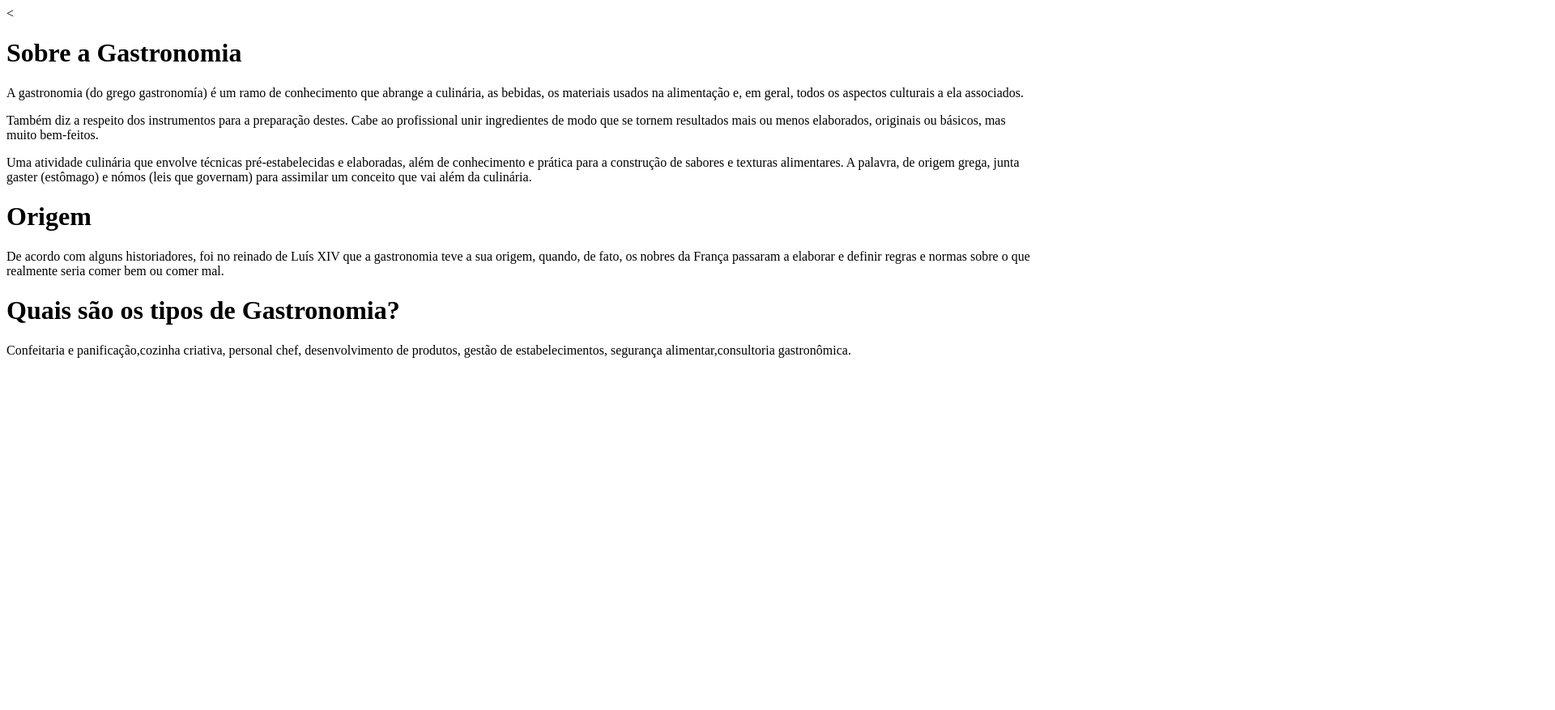
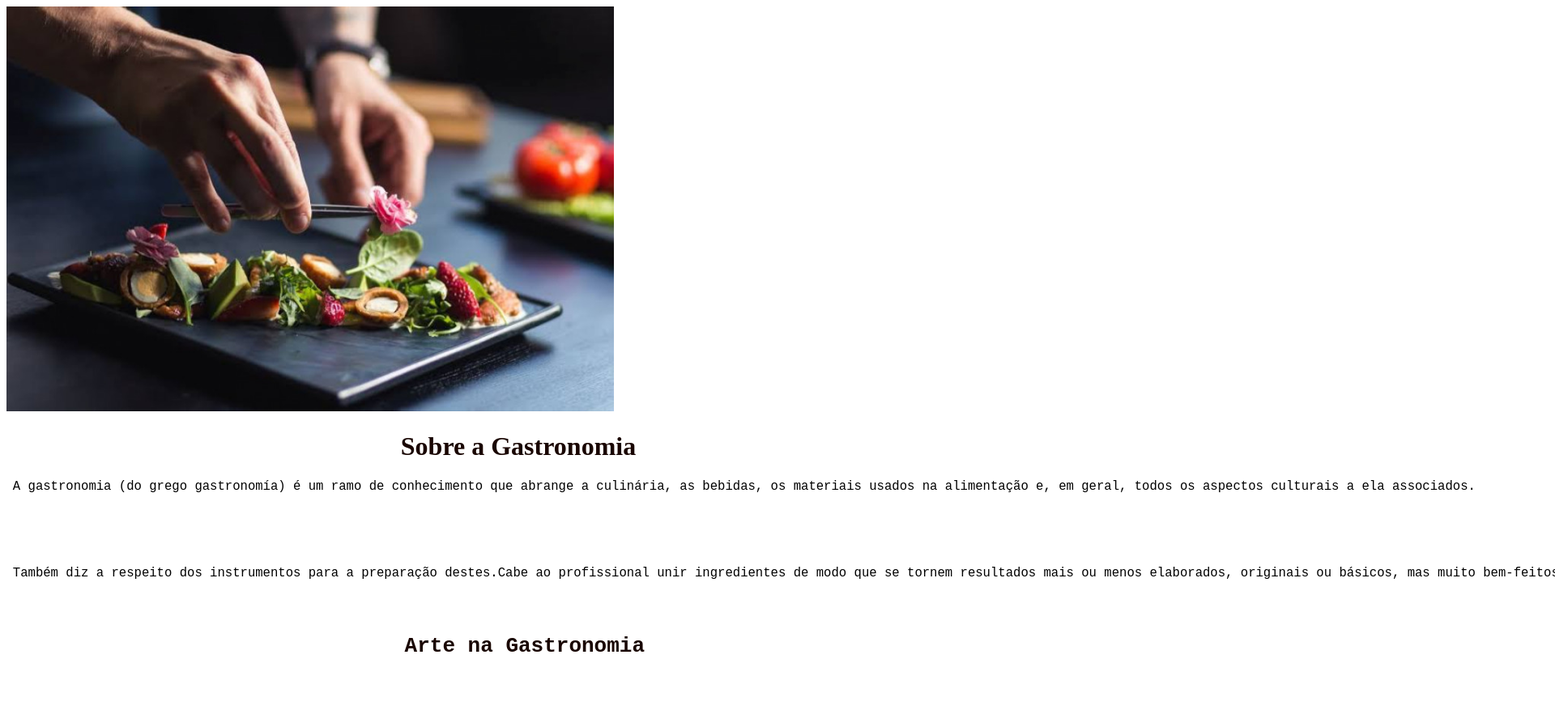
Before and after one commit to EmilyMeira/atividadeswilsonjoffre, a plain HTML site: page index.html in a window 1280 px wide. Shown: the top 877 px of the page at 81% size, 1920 px wide, since content can reach past the window. Before the commit the page ends 800 px from the top, so only its background shows below. Drawn offline with Linux system fonts and the light colour scheme.

Commit message:
Edição 01

```diff
--- a/index.html
+++ b/index.html
@@ -3,16 +3,13 @@
   <head>
     <meta charset="utf-8">
     <title>Gastronomia</title>
+    <link rel="stylesheet" href="style.css"
   </head>
   <body>
-    <<h1> Sobre a Gastronomia</h1>
-    <p>A gastronomia (do grego gastronomía) é um ramo de conhecimento que abrange a culinária, as bebidas, os materiais usados na alimentação e, em geral, todos os aspectos culturais a ela associados.</p>
-    <p>Também diz a respeito dos instrumentos para a preparação destes. Cabe ao profissional unir ingredientes de modo que se tornem resultados mais ou menos elaborados, originais ou básicos, mas muito bem-feitos.</p>
-    <p>Uma atividade culinária que envolve técnicas pré-estabelecidas e elaboradas, além de conhecimento e prática para a construção de sabores e texturas alimentares. A palavra, de origem grega, junta gaster (estômago) e nómos (leis que governam) para assimilar um conceito que vai além da culinária.</p>
-    <h1>Origem</h1>
-    <p>De acordo com alguns historiadores, foi no reinado de Luís XIV que a gastronomia teve a sua origem, quando, de fato, os nobres da França passaram a elaborar e definir regras e normas sobre o que realmente seria comer bem ou comer mal.</p>
-    <h1>Quais são os tipos de Gastronomia?</h1>
-    <p>Confeitaria e panificação,cozinha criativa, personal chef, desenvolvimento de produtos, gestão de estabelecimentos, segurança alimentar,consultoria gastronômica.</p>
-
-   </body>
+    <img src="gastronomiaa.jpg" width="" height="500">
+    <h1>Sobre a Gastronomia</h1>
+    <p> <pre> <big>A gastronomia (do grego gastronomía) é um ramo de conhecimento que abrange a culinária, as bebidas, os materiais usados na alimentação e, em geral, todos os aspectos culturais a ela associados.</p> </big>
+    <p> <pre> <big>Também diz a respeito dos instrumentos para a preparação destes.Cabe ao profissional unir ingredientes de modo que se tornem resultados mais ou menos elaborados, originais ou básicos, mas muito bem-feitos.</p> </big>
 </html>
+<h1> Arte na Gastronomia</h1>
+<p> <pre> <big>Gastronomia é arte e seus agentes demonstram seus dotes na preparação e apresentação dos alimentos, segundo normas gastronômicas ou dietéticas, zelando pela harmonia entre os insumos, as especiarias e os ingredientes, pela combinação de tradição com criação.</p> </big>
--- /dev/null
+++ b/style.css
@@ -0,0 +1,9 @@
+body{
+  background-color: #FFFFFF
+}
+h1{
+  text-align: center;color:#190501
+}
+p{
+  color: #FFFFFF
+}
```
